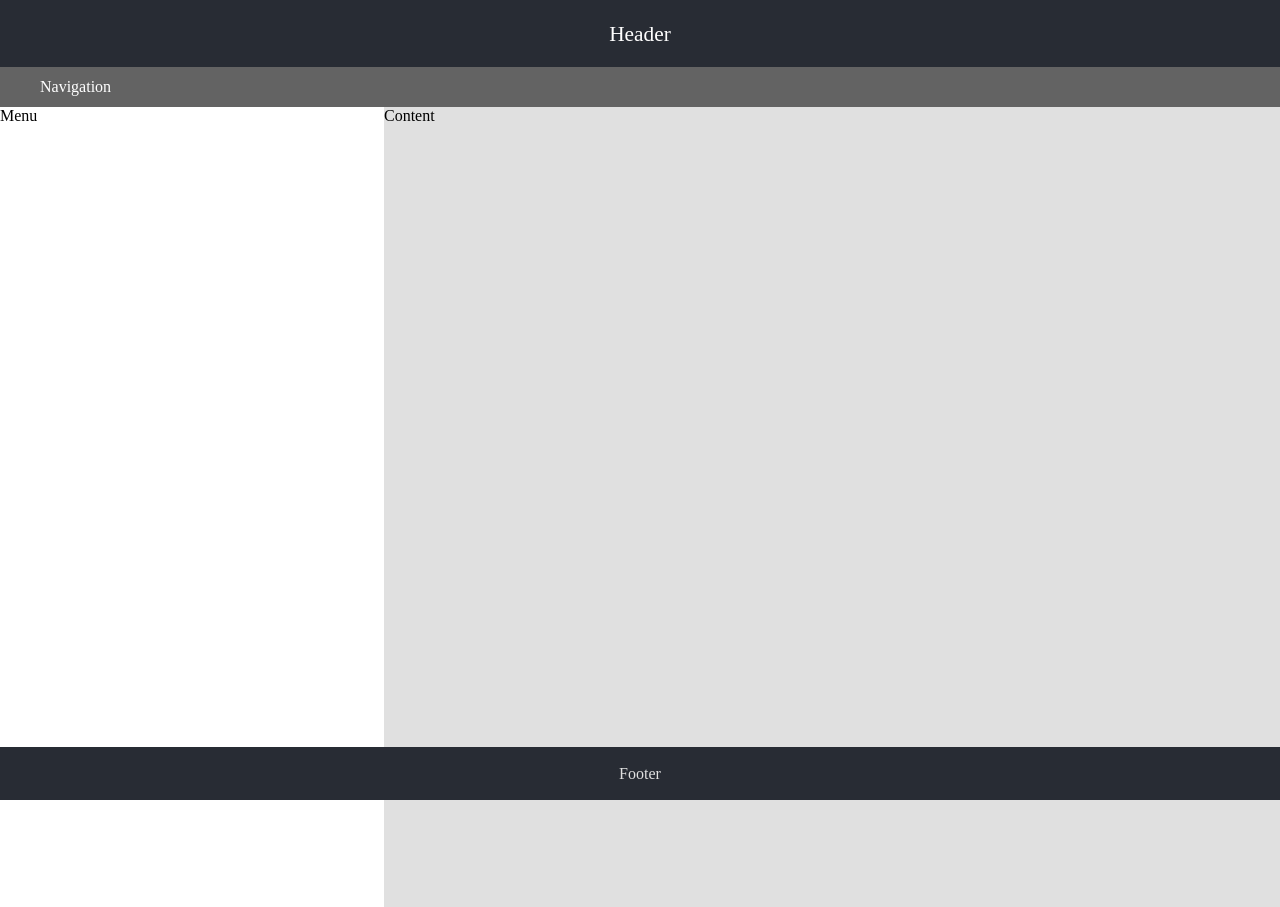
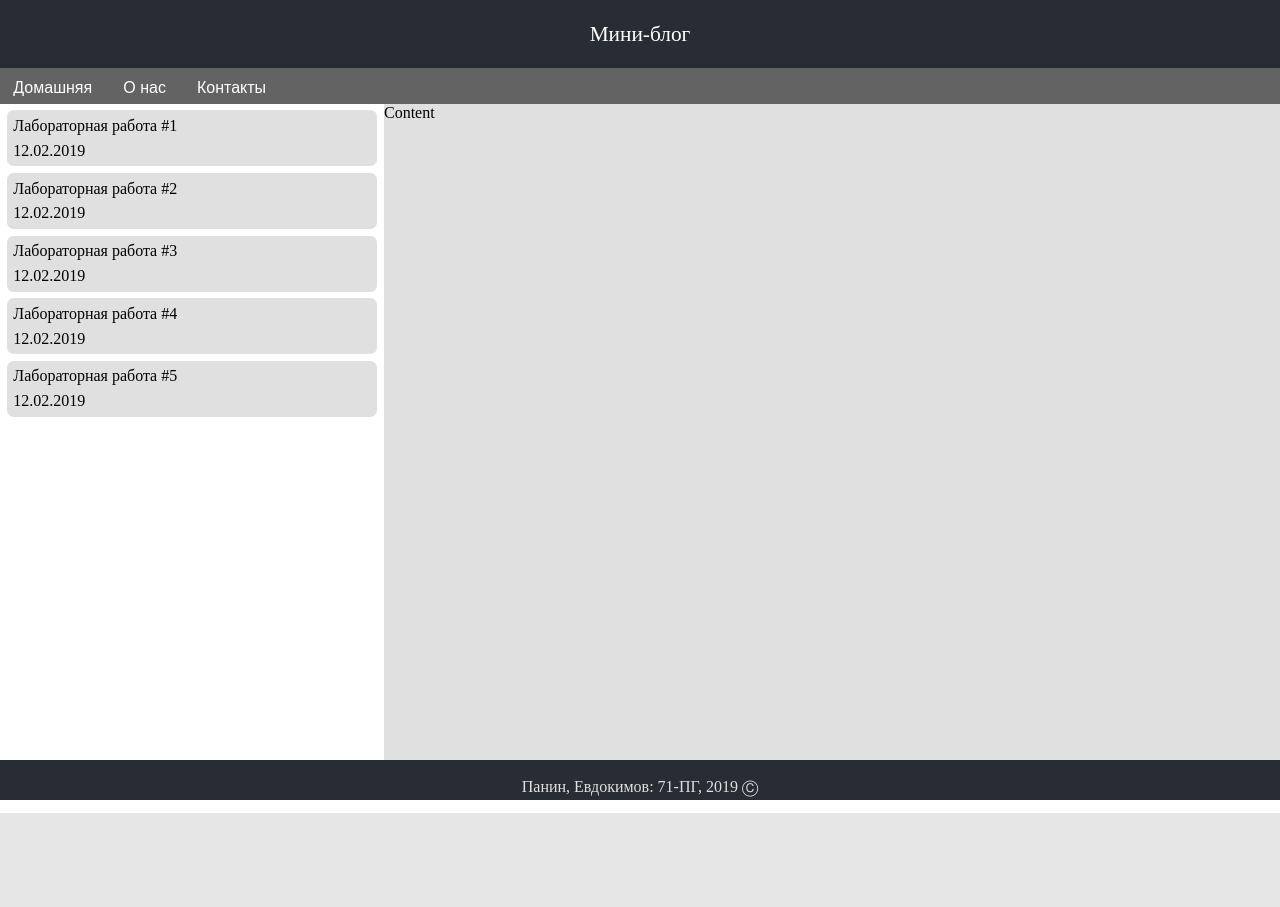
Before and after one commit to Nikitae57/web, a PHP site: page / in a window 1280 px wide. After the commit the page ends 813 px from the top, so only its background shows below. Run offline with PHP 8.4, Linux system fonts and the light colour scheme.

Commit message:
Added some content

```diff
--- a/lab1/css/style.css
+++ b/lab1/css/style.css
@@ -1,5 +1,8 @@
 html {
 	height: 100%;
+	margin: 0;
+	padding: 0;
+	overflow: hidden;
 }
 
 body {
@@ -10,14 +13,13 @@ body {
 header {
 	background-color: #282c34;
 	color: #fff;
-	min-height: 50pt !important;
+	min-height: 7% !important;
 	width: 100%;
 }
 
 #header_container {
 	display: inline-block;
 	width: 100%;
-	height: 50pt;
 	line-height: 50pt;
 }
 
@@ -31,12 +33,12 @@ header {
 }
 
 #navigation {
-	padding-left: 30pt;
+	padding-left: 10pt;
 	-webkit-box-sizing: border-box; /* Safari/Chrome, other WebKit */
     -moz-box-sizing: border-box;
 	box-sizing: border-box;
 	width: 100%;
-	height: 30pt;
+	height: 4.5%;
 	color: #fff;
 	line-height: 30pt;
 	background-color: #636363;
@@ -45,15 +47,18 @@ header {
 
 #menu {
 	width: 30%;
-	height: 100%;
+	min-height: 83.5%;
 	float: left;
+	overflow-y: auto;
 }
 
 #content {
 	float: left;
 	width: 70%;
-	height: 100%;
+	height: 83.5%;
+	padding-bottom: 0;
 	background-color: #e0e0e0;
+	overflow-y: auto;
 }
 
 #footer {
@@ -62,9 +67,25 @@ header {
 	bottom: 0;
 	left: 0;
 	width: 100%;
-	height: 40pt;
+	height: 5%;
 	color: #e0e0e0;
 	line-height: 40pt;
 	background-color: #282c34;
 	text-align: center;
 }
+
+.nav_item {
+	margin-right: 20pt;
+	font-family: sans-serif;
+}
+
+.blog_entry {
+	margin: 5pt;
+	padding: 5pt;
+	border-radius: 5pt;
+	background-color: #e0e0e0;
+}
+
+.blog_entry_date {
+	margin-top: 5pt;
+}
--- a/lab1/index.html
+++ b/lab1/index.html
@@ -1,9 +1,9 @@
  <!DOCTYPE html>
- <html lang="en">
+ <html lang="ru">
 
  <head>
  	<meta charset="UTF-8">
- 	<title>Document</title>
+ 	<title>Мини-блог</title>
  	<link rel="stylesheet" type="text/css" href="css/style.css">
  </head>
 
@@ -11,22 +11,64 @@
  	<header id="header">
  		<div id="header_container">
 	 		<span id="header_text">
-	 			Header
+	 			Мини-блог
 	 		</span>
  		</div>
  	</header>
 
  	<div id="navigation">
- 		Navigation
+ 		<span class="nav_item">
+ 			Домашняя
+ 		</span>
+ 		<span class="nav_item">
+ 			О нас
+ 		</span>
+ 		<span class="nav_item">
+ 			Контакты
+ 		</span>
  	</div>
  	<div id="menu">
- 		Menu
+ 		<div class="blog_entry">
+ 			Лабораторная работа #1
+
+ 			<div class="blog_entry_date">
+ 				12.02.2019
+ 			</div>
+ 		</div>
+ 		<div class="blog_entry">
+ 			Лабораторная работа #2
+
+ 			<div class="blog_entry_date">
+ 				12.02.2019
+ 			</div>
+ 		</div>
+ 		<div class="blog_entry">
+ 			Лабораторная работа #3
+
+ 			<div class="blog_entry_date">
+ 				12.02.2019
+ 			</div>
+ 		</div>
+ 		<div class="blog_entry">
+ 			Лабораторная работа #4
+
+ 			<div class="blog_entry_date">
+ 				12.02.2019
+ 			</div>
+ 		</div>
+ 		<div class="blog_entry">
+ 			Лабораторная работа #5
+
+ 			<div class="blog_entry_date">
+ 				12.02.2019
+ 			</div>
+ 		</div>
  	</div>
  	<div id="content">
  		Content
  	</div>
  	<footer id="footer">
- 		Footer
+ 		Панин, Евдокимов: 71-ПГ, 2019 Ⓒ
  	</footer>
  </body>
  </html>
```
